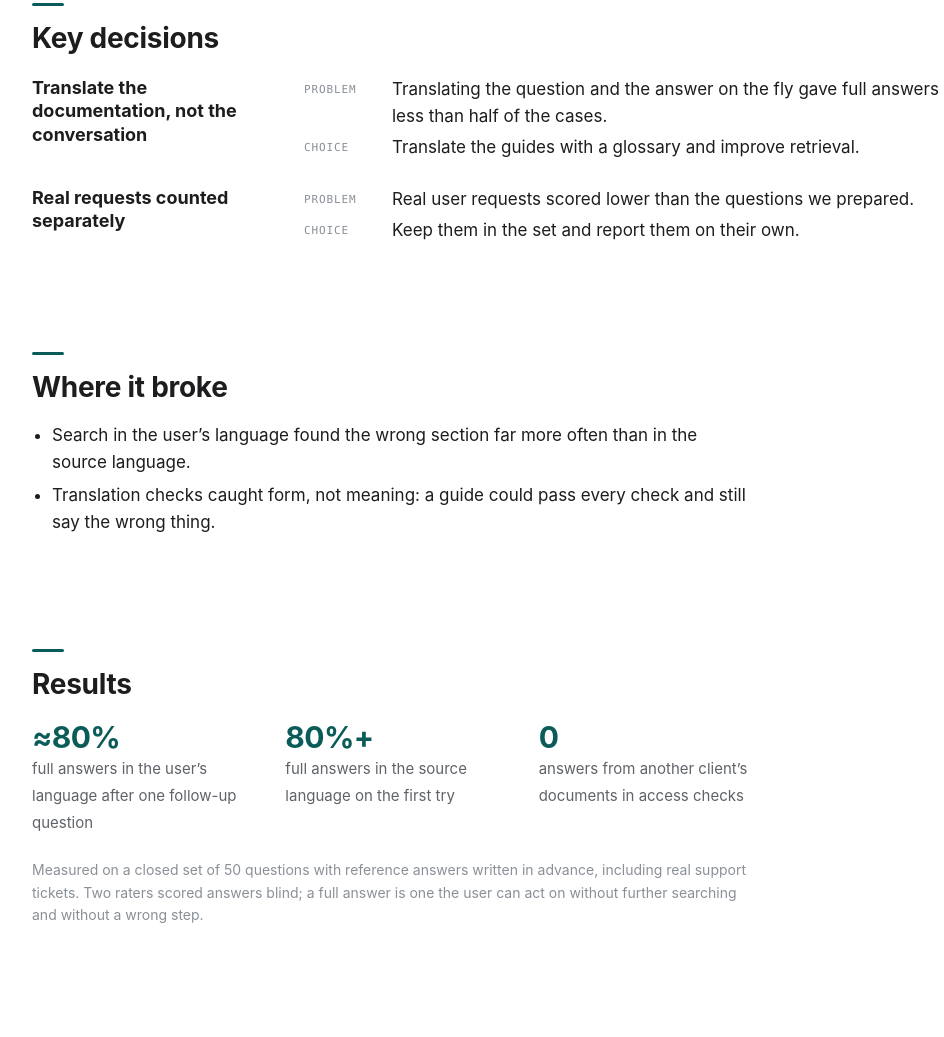
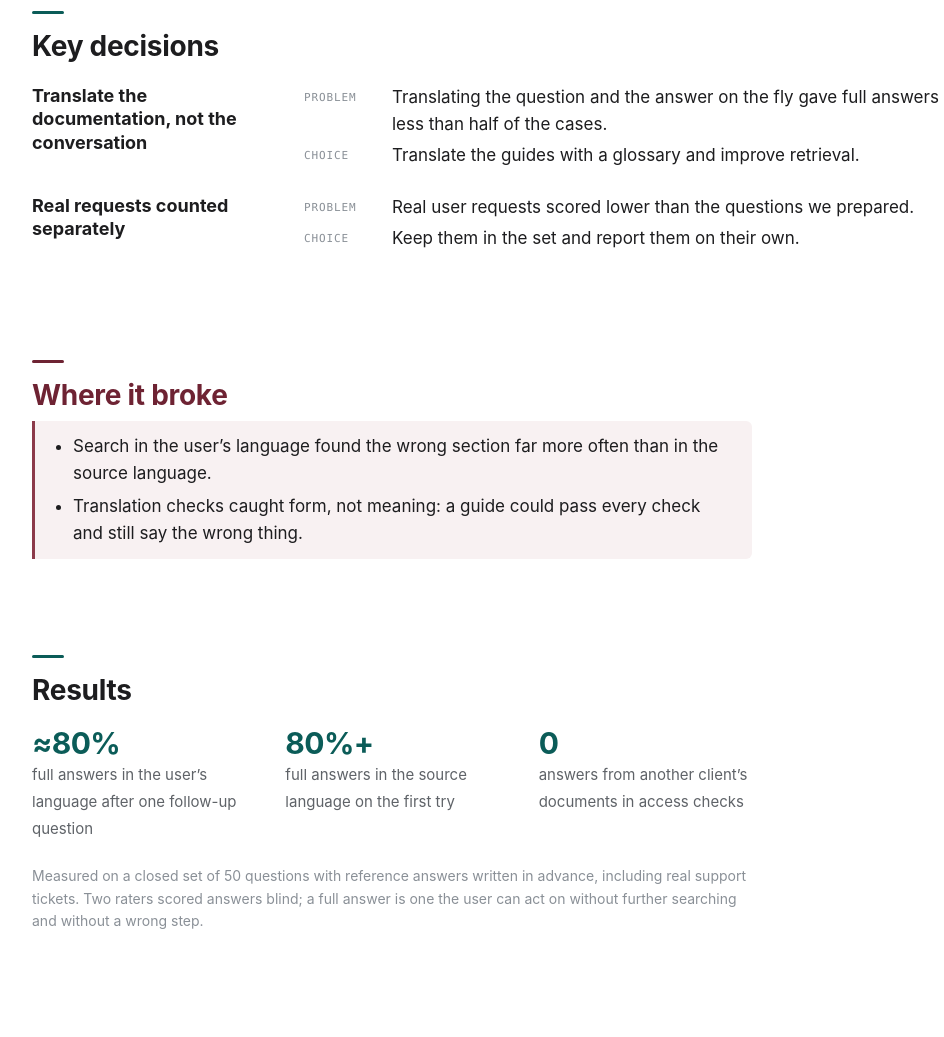
Before and after one commit to arechowska/ai-help-case, a plain HTML site: page index.html in a window 1280 px wide. Shown: the part 1544-2581 px from the top of the page, without its empty margins (142-1086 px from the left). Drawn offline with Linux system fonts and the light colour scheme.

Commit message:
Wine accents and pill nav

```diff
--- a/index.html
+++ b/index.html
@@ -114,6 +114,19 @@ main li{margin:0 0 6px}
   h2{font-size:24px}
   h1{font-size:32px}
 }
+/*nav2*/
+:root{--wine:#6e2333}
+@media (prefers-color-scheme: dark){:root{--wine:#e39aa6}}
+nav .name{color:var(--wine);font-size:18px;letter-spacing:-.01em}
+nav a:not(.name){padding:4px 10px;border-radius:999px;transition:background .15s,color .15s}
+nav a:not(.name):hover,nav a[aria-current]{background:var(--accent-soft);color:var(--accent)}
+nav .wrap{gap:8px}
+@media(max-width:600px){nav .wrap{gap:0;padding:0 12px;justify-content:space-between}nav a:not(.name){padding:4px 6px;font-size:13.5px}}
+.wb{background:#f8f1f2;border-left:3px solid #8c3a4a;border-radius:0 6px 6px 0;padding:12px 18px;max-width:720px}
+.wb p,.wb ul{margin:0}.wb li{margin:0 0 6px}.wb li:last-child{margin:0}
+.wbh{color:var(--wine)}
+.wbh::before{background:var(--wine)}
+@media (prefers-color-scheme: dark){.wb{background:#2a1a1d;border-left-color:#c46a7a}}
 </style>
 </head>
 <body>
@@ -177,8 +190,8 @@ main li{margin:0 0 6px}
   <div class="dec"><h3>Translate the documentation, not the conversation</h3><dl><dt>Problem</dt><dd>Translating the question and the answer on the fly gave full answers in less than half of the cases.</dd><dt>Choice</dt><dd>Translate the guides with a glossary and improve retrieval.</dd></dl></div><div class="dec"><h3>Real requests counted separately</h3><dl><dt>Problem</dt><dd>Real user requests scored lower than the questions we prepared.</dd><dt>Choice</dt><dd>Keep them in the set and report them on their own.</dd></dl></div>
 </section>
 <section>
-  <h2>Where it broke</h2>
-  <ul><li>Search in the user’s language found the wrong section far more often than in the source language.</li><li>Translation checks caught form, not meaning: a guide could pass every check and still say the wrong thing.</li></ul>
+  <h2 class="wbh">Where it broke</h2>
+  <div class="wb"><ul><li>Search in the user’s language found the wrong section far more often than in the source language.</li><li>Translation checks caught form, not meaning: a guide could pass every check and still say the wrong thing.</li></ul></div>
 </section>
 <section>
   <h2>Results</h2>
```
